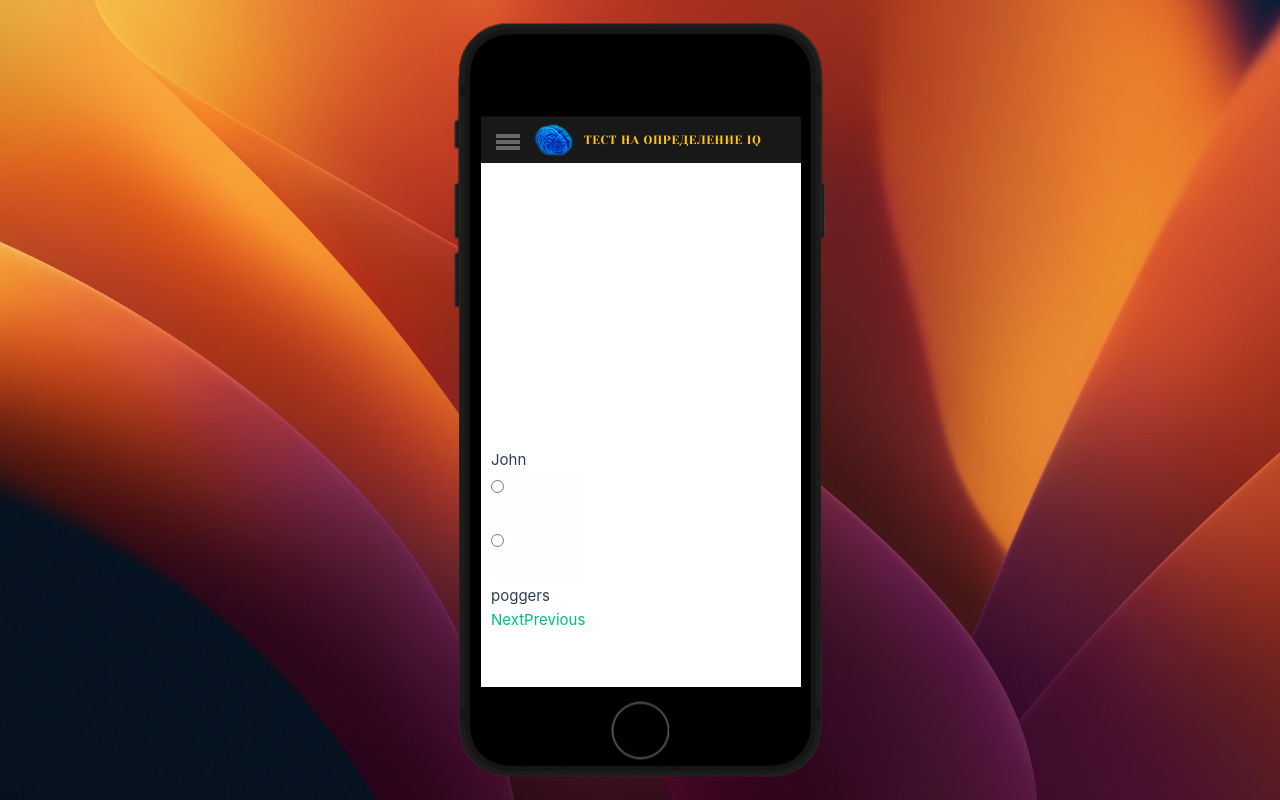
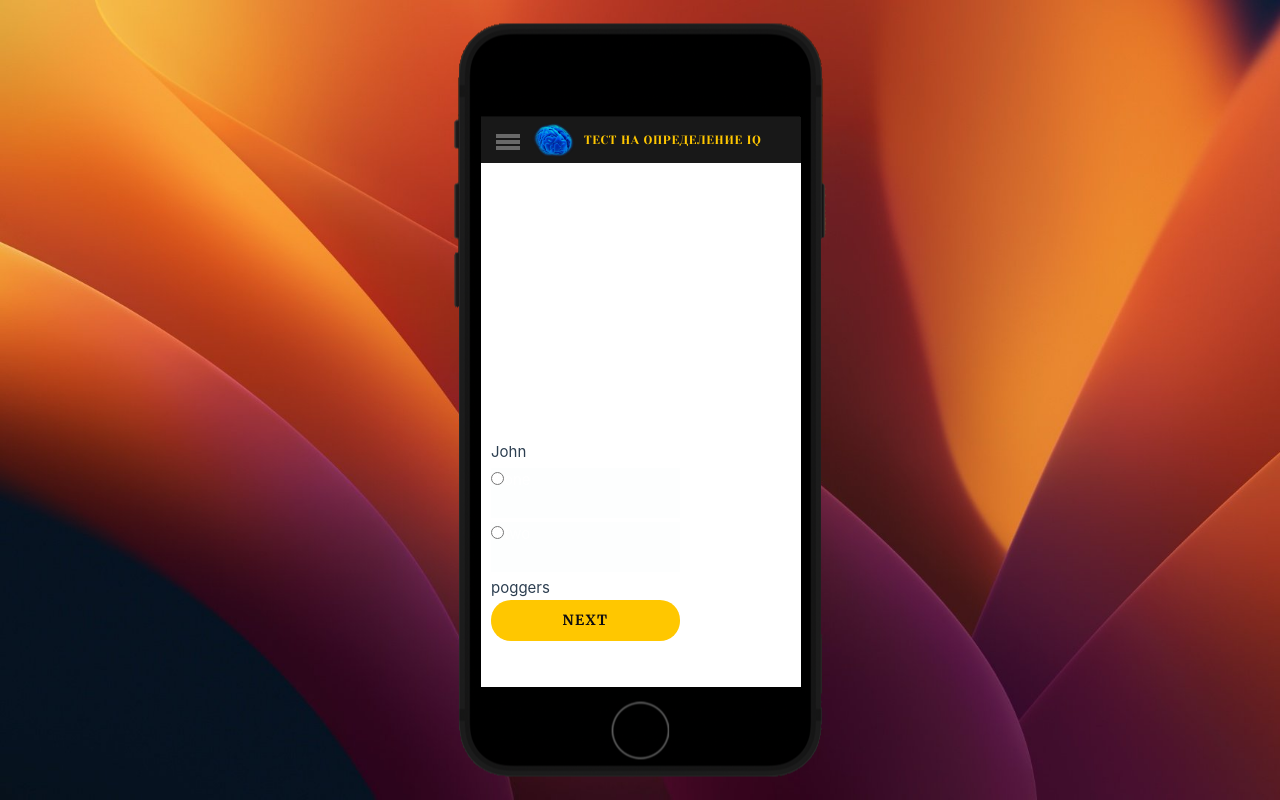
Before and after one commit to kulakdev/abcmobile-vue, a Vue app: page /test in a window 1280 px wide. Built offline with nearby package versions, Linux system fonts and the light colour scheme.

Commit message:
created a button and set it to be disabled by default

```diff
--- a/src/views/TestPage.vue
+++ b/src/views/TestPage.vue
@@ -4,7 +4,7 @@
 
     <div v-if="selectedPage.list">
       <div v-for="item in selectedPage.list" v-bind:key="item" class="checkbox">
-        <input type="radio" id="answers" />
+        <input type="radio" id="answers" v-model="radioValue" />
         <label for="answers" class="textWhite">{{ item }}</label>
       </div>
     </div>
@@ -13,18 +13,19 @@
     <div v-if="selectedPage.image">
       <img style="width: 100px" :src="selectedPage.image" />
     </div>
-    <a @click="incrementIndex">Next</a>
-    <a @click="decrementIndex">Previous</a>
+    <ButtonComponent text="Next" @click="incrementIndex" :disabled="!radioValue" />
   </div>
 </template>
 
 <script lang="ts">
+import ButtonComponent from '@/components/ButtonComponent.vue'
 import { defineComponent, reactive, computed } from 'vue'
 
 export default defineComponent({
   setup() {
     const state = reactive({
       currentIndex: 0,
+      radioValue: '',
       people: [
         { title: 'John', list: ['one', 'two'] },
         { title: 'Simon', image: 'src/assets/brain.webp' },
@@ -33,25 +34,23 @@ export default defineComponent({
         { title: 'Peter' }
       ]
     })
-
     const incrementIndex = () => {
       state.currentIndex = (state.currentIndex + 1) % state.people.length
     }
-
     const decrementIndex = () => {
       state.currentIndex = (state.currentIndex - 1 + state.people.length) % state.people.length
     }
-
     const selectedPage = computed(() => {
       return state.people[state.currentIndex]
     })
-
     return {
       selectedPage,
       incrementIndex,
-      decrementIndex
+      decrementIndex,
+      radioValue: state.radioValue
     }
-  }
+  },
+  components: { ButtonComponent }
 })
 </script>
 
```
